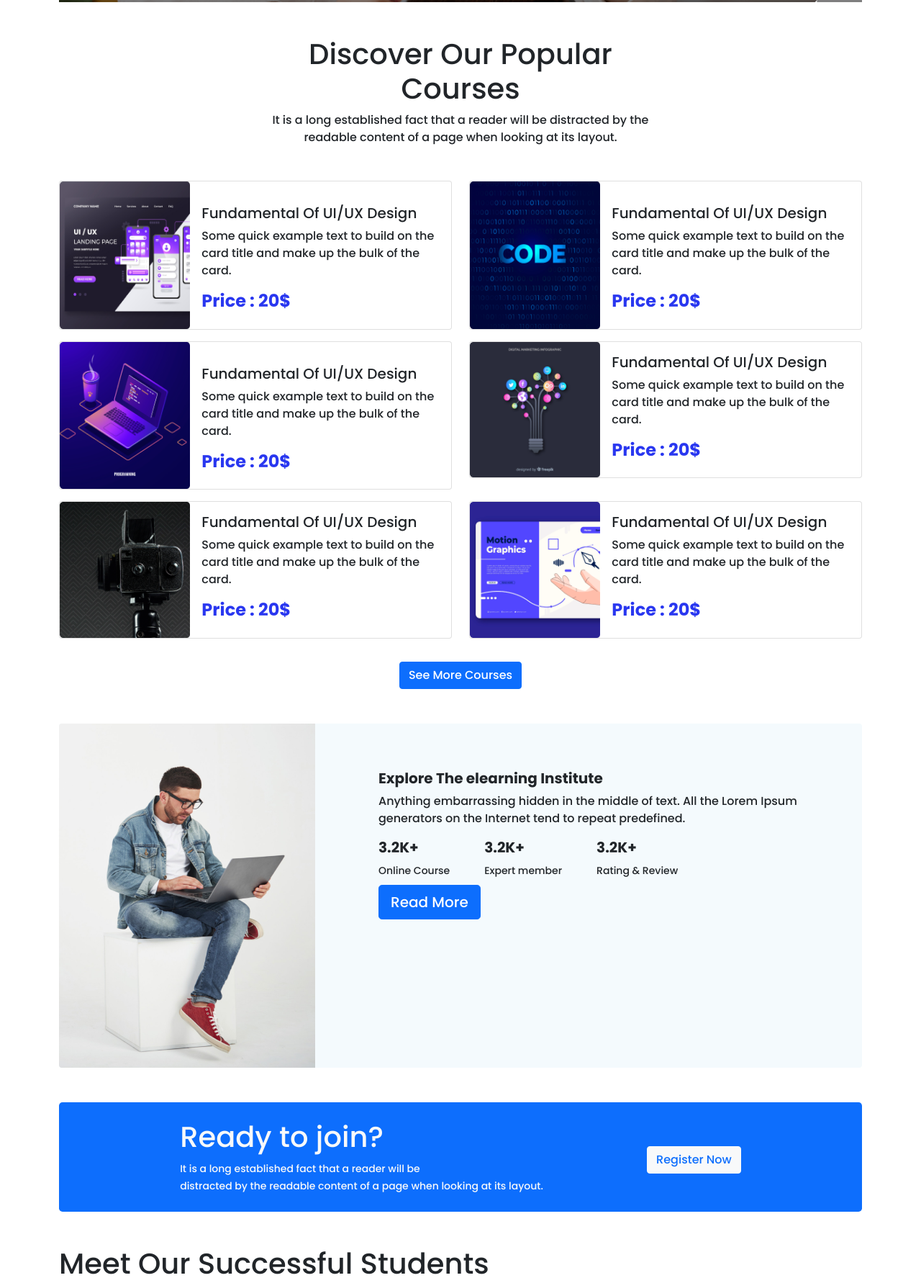
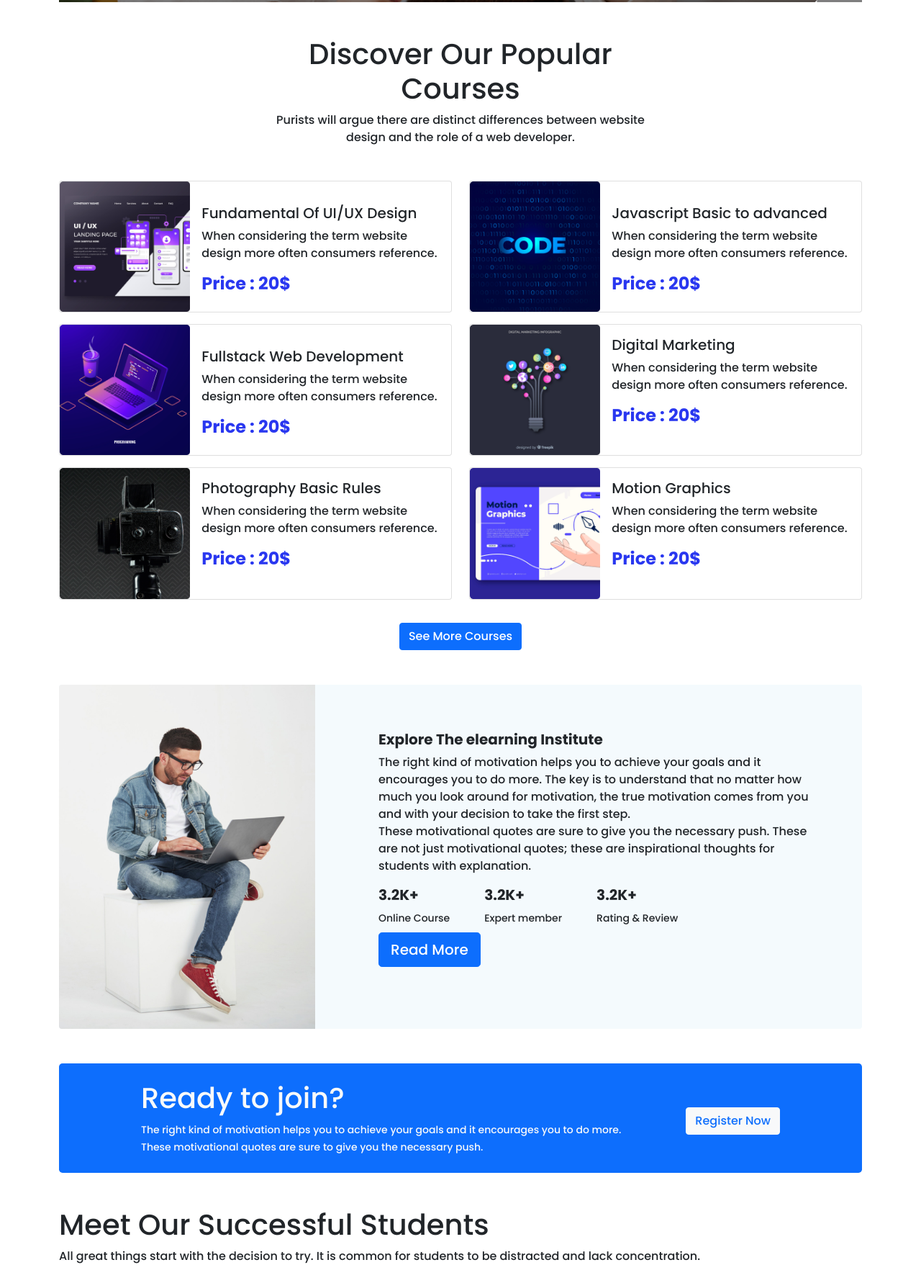
Before and after one commit to rony9669/recover-it, a plain HTML site: page index.html in a window 1280 px wide. Shown: the part 669-2451 px from the top of the page at 72% size. Drawn offline with nearby package versions, Linux system fonts and the light colour scheme.

Commit message:
Full Website

```diff
--- a/css/style.css
+++ b/css/style.css
@@ -77,7 +77,7 @@ body {
 
 /* card image CSS */
 
-@media only screen and (max-width: 767px) {
+@media only screen and (max-width: 768px) {
     .card-image img {
         width: 514px;
     }
--- a/index.html
+++ b/index.html
@@ -105,9 +105,8 @@
                   >
                     <h1 class="fs-3 fw-bold">Get Started Digital Learning</h1>
                     <p>
-                      It is a long established fact that a reader will be
-                      distracted by the readable content of a page when looking
-                      at its layout.
+                      Purists will argue there are distinct differences between
+                      website design and the role of a web developer.
                     </p>
                     <a
                       class="btn btn-primary ps-8 pe-8 fw-bold"
@@ -129,9 +128,8 @@
                   >
                     <h1 class="fs-3 fw-bold">Get Started Digital Learning</h1>
                     <p>
-                      It is a long established fact that a reader will be
-                      distracted by the readable content of a page when looking
-                      at its layout.
+                      Purists will argue there are distinct differences between
+                      website design and the role of a web developer.
                     </p>
                     <a
                       class="btn btn-primary ps-8 pe-8 fw-bold"
@@ -153,9 +151,8 @@
                   >
                     <h1 class="fs-3 fw-bold">Get Started Digital Learning</h1>
                     <p>
-                      It is a long established fact that a reader will be
-                      distracted by the readable content of a page when looking
-                      at its layout.
+                      Purists will argue there are distinct differences between
+                      website design and the role of a web developer.
                     </p>
                     <a
                       class="btn btn-primary ps-8 pe-8 fw-bold"
@@ -206,8 +203,8 @@
               <div class="text-center mt-5 mb-5">
                 <h1>Discover Our Popular Courses</h1>
                 <p>
-                  It is a long established fact that a reader will be distracted
-                  by the readable content of a page when looking at its layout.
+                  Purists will argue there are distinct differences between
+                  website design and the role of a web developer.
                 </p>
               </div>
             </div>
@@ -230,8 +227,8 @@
                     <div class="card-body mt-3">
                       <h5 class="card-title">Fundamental Of UI/UX Design</h5>
                       <p class="card-text">
-                        Some quick example text to build on the card title and
-                        make up the bulk of the card.
+                        When considering the term website design more often
+                        consumers reference.
                       </p>
                       <h3 class="fs-4 fw-bold text-blue">Price : 20$</h3>
                     </div>
@@ -252,10 +249,10 @@
                   </div>
                   <div class="col-md-8">
                     <div class="card-body mt-3">
-                      <h5 class="card-title">Fundamental Of UI/UX Design</h5>
+                      <h5 class="card-title">Javascript Basic to advanced</h5>
                       <p class="card-text">
-                        Some quick example text to build on the card title and
-                        make up the bulk of the card.
+                        When considering the term website design more often
+                        consumers reference.
                       </p>
                       <h3 class="fs-4 fw-bold text-blue">Price : 20$</h3>
                     </div>
@@ -279,10 +276,10 @@
                   </div>
                   <div class="col-md-8">
                     <div class="card-body mt-3">
-                      <h5 class="card-title">Fundamental Of UI/UX Design</h5>
+                      <h5 class="card-title">Fullstack Web Development</h5>
                       <p class="card-text">
-                        Some quick example text to build on the card title and
-                        make up the bulk of the card.
+                        When considering the term website design more often
+                        consumers reference.
                       </p>
                       <h3 class="fs-4 fw-bold text-blue">Price : 20$</h3>
                     </div>
@@ -303,10 +300,10 @@
                   </div>
                   <div class="col-md-8">
                     <div class="card-body">
-                      <h5 class="card-title">Fundamental Of UI/UX Design</h5>
+                      <h5 class="card-title">Digital Marketing</h5>
                       <p class="card-text">
-                        Some quick example text to build on the card title and
-                        make up the bulk of the card.
+                        When considering the term website design more often
+                        consumers reference.
                       </p>
                       <h3 class="fs-4 fw-bold text-blue">Price : 20$</h3>
                     </div>
@@ -329,10 +326,10 @@
                   </div>
                   <div class="col-md-8">
                     <div class="card-body">
-                      <h5 class="card-title">Fundamental Of UI/UX Design</h5>
+                      <h5 class="card-title">Photography Basic Rules</h5>
                       <p class="card-text">
-                        Some quick example text to build on the card title and
-                        make up the bulk of the card.
+                        When considering the term website design more often
+                        consumers reference.
                       </p>
                       <h3 class="fs-4 fw-bold text-blue">Price : 20$</h3>
                     </div>
@@ -353,10 +350,10 @@
                   </div>
                   <div class="col-md-8">
                     <div class="card-body">
-                      <h5 class="card-title">Fundamental Of UI/UX Design</h5>
+                      <h5 class="card-title">Motion Graphics</h5>
                       <p class="card-text">
-                        Some quick example text to build on the card title and
-                        make up the bulk of the card.
+                        When considering the term website design more often
+                        consumers reference.
                       </p>
                       <h3 class="fs-4 fw-bold text-blue">Price : 20$</h3>
                     </div>
@@ -398,9 +395,15 @@
                       Explore The elearning Institute
                     </h5>
                     <p class="card-text">
-                      Anything embarrassing hidden in the middle of text. All
-                      the Lorem Ipsum generators on the Internet tend to repeat
-                      predefined.
+                      The right kind of motivation helps you to achieve your
+                      goals and it encourages you to do more. The key is to
+                      understand that no matter how much you look around for
+                      motivation, the true motivation comes from you and with
+                      your decision to take the first step. <br />
+                      These motivational quotes are sure to give you the
+                      necessary push. These are not just motivational quotes;
+                      these are inspirational thoughts for students with
+                      explanation.
                     </p>
                     <div
                       class="user-information d-flex justify-content-start gap-5"
@@ -446,10 +449,11 @@
               <h1>Ready to join?</h1>
 
               <small
-                >It is a long established fact that a reader will be <br />
-                distracted by the readable content of a page when looking at its
-                layout.</small
-              >
+                >The right kind of motivation helps you to achieve your goals
+                and it encourages you to do more. <br />
+                These motivational quotes are sure to give you the necessary
+                push.
+              </small>
             </div>
             <div class="pt-2">
               <a
@@ -514,15 +518,15 @@
           <div class="mt-5 mb-5">
             <h1>Meet Our Successful Students</h1>
             <p>
-              It is a long established fact that a reader will be distracted by
-              the readable content of a page when looking at its layout.
+              All great things start with the decision to try. It is common for
+              students to be distracted and lack concentration.
             </p>
           </div>
 
           <!-- student information -->
 
           <div class="row">
-            <div class="col-md-6 col-lg-3 col-xs-12">
+            <div class="col-md-6 col-lg-3 col-xs-12 d-none d-md-block">
               <div class="card mb-3">
                 <img
                   src="./images/student/student-1.png"
@@ -578,7 +582,7 @@
         </div>
         <!-- view all button -->
 
-        <div class="text-center mt-5 mb-5 d-none d-lg-block">
+        <div class="text-center mt-5 mb-5 d-md-none d-lg-block">
           <a class="btn btn-primary text-center" href="#" role="button"
             >View All</a
           >
@@ -597,9 +601,9 @@
                 <h1>Some Students Feedback</h1>
                 <p>
                   <small
-                    >It is a long established fact that a reader will be
-                    distracted by the readable content of a page when looking at
-                    its layout.</small
+                    >All great things start with the decision to try. It is
+                    common for students to be distracted and lack
+                    concentration.</small
                   >
                 </p>
               </div>
@@ -621,11 +625,10 @@
                   </div>
                 </div>
                 <p class="mb-4">
-                  There are many variations of passages of Lorem Ipsum
-                  available, but the majority have suffered alteration in some
-                  form, by injected humour, or randomised words which don't look
-                  even slightly believable. If you are going to use a passage of
-                  Lorem.
+                  User interface (UI) design is the process designers use to
+                  build interfaces in software or computerized devices, focusing
+                  on looks or style. Designers aim to create interfaces which
+                  users find easy to use and pleasurable.
                 </p>
                 <div class="d-flex justify-content-start gap-2">
                   <div>
@@ -653,15 +656,14 @@
                   </div>
                 </div>
                 <p class="mb-4">
-                  There are many variations of passages of Lorem Ipsum
-                  available, but the majority have suffered alteration in some
-                  form, by injected humour, or randomised words which don't look
-                  even slightly believable. If you are going to use a passage of
-                  Lorem.
+                  Graphic design is the profession and academic discipline whose
+                  activity consists in projecting visual communications intended
+                  to transmit messages to social groups with specific
+                  objectives, using an applied art.
                 </p>
                 <div class="d-flex justify-content-start gap-2">
                   <div>
-                    <img src="./images/student/student-5.png" alt="" />
+                    <img src="./images/student/student-6.png" alt="" />
                   </div>
                   <div class="student-name">
                     <h4>Shanta Akter</h4>
@@ -694,9 +696,8 @@
                 <div class="mb-5">
                   <h1>Frequently Asked Questions</h1>
                   <p>
-                    It is a long established fact that a reader will be
-                    distracted by the readable content of a page when looking at
-                    its layout.
+                    Web Developer career guide is intended to help you take the
+                    first steps toward a lucrative career in web development.
                   </p>
                 </div>
                 <div class="accordion" id="accordionExample">
```
